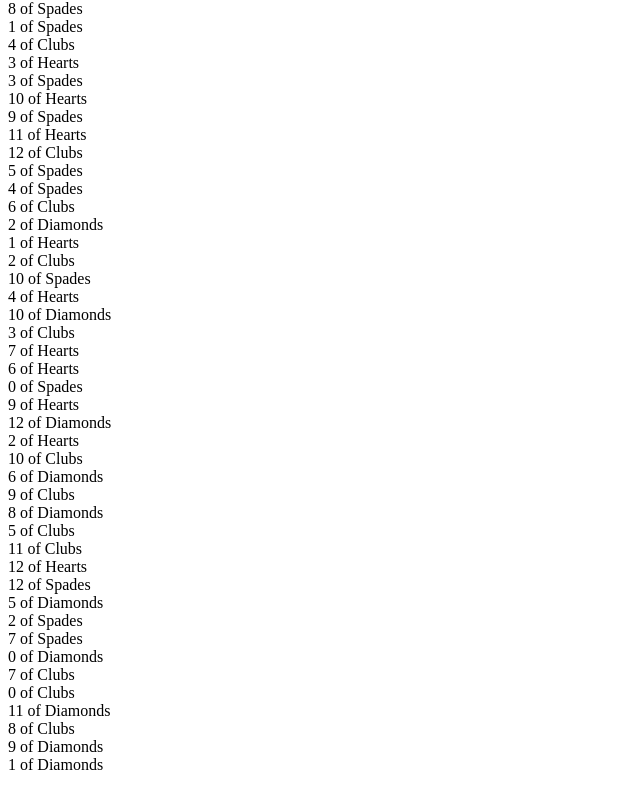
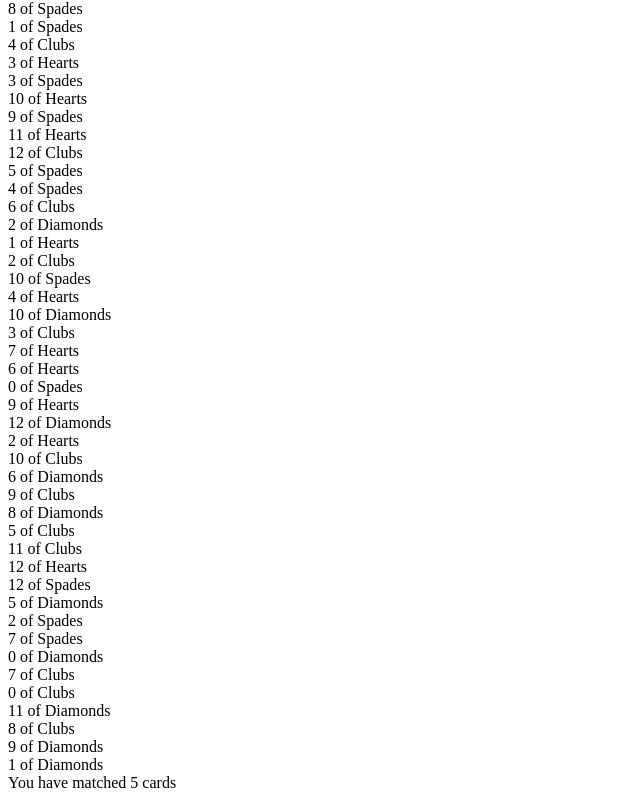
Before and after one commit to aefhm/match-up, a React app: page / in a window 1280 px wide. Shown: the part 170-970 px from the top of the page, without its empty margins (0-640 px from the left). Built offline with nearby package versions, Linux system fonts and the light colour scheme; the HTML template or start-up script is replaced by a standard one.

Commit message:
Add stats

```diff
--- a/src/index.jsx
+++ b/src/index.jsx
@@ -25,7 +25,7 @@ class Board extends React.Component {
     let cards = [];
 
     for (let i = 0; i < cardLimit; i++)
-      cards.push(<Card key={i} value={ i % 13 } suit={ suitLabel[Math.floor(i / 13)] } />);
+      cards.push(<Card key={i} index={i} value={ i % 13 } suit={ suitLabel[Math.floor(i / 13)] } />);
 
     cards = shuffle(cards);
 
@@ -34,6 +34,22 @@ class Board extends React.Component {
         {cards}
       </div>
     )
+  }
+}
+
+class Stats extends React.Component {
+  render() {
+    let cards = [];
+
+    for (let i = 0; i < this.props.matchedCards; i++)
+      cards.push(<Card key={i} index={i} value={ i % 13 } suit={ suitLabel[Math.floor(i / 13)] } />);
+
+    return (
+      <div className="stats">
+        You have matched { 5 } cards
+        {cards}
+      </div>
+    );
   }
 }
 
@@ -51,5 +67,4 @@ function shuffle(cards) {
   return randomizedCards;
 }
 
-
-ReactDOM.render(<Board />, document.getElementById('game'));
+ReactDOM.render(<div><Board /><Stats /></div>, document.getElementById('game'));
```
